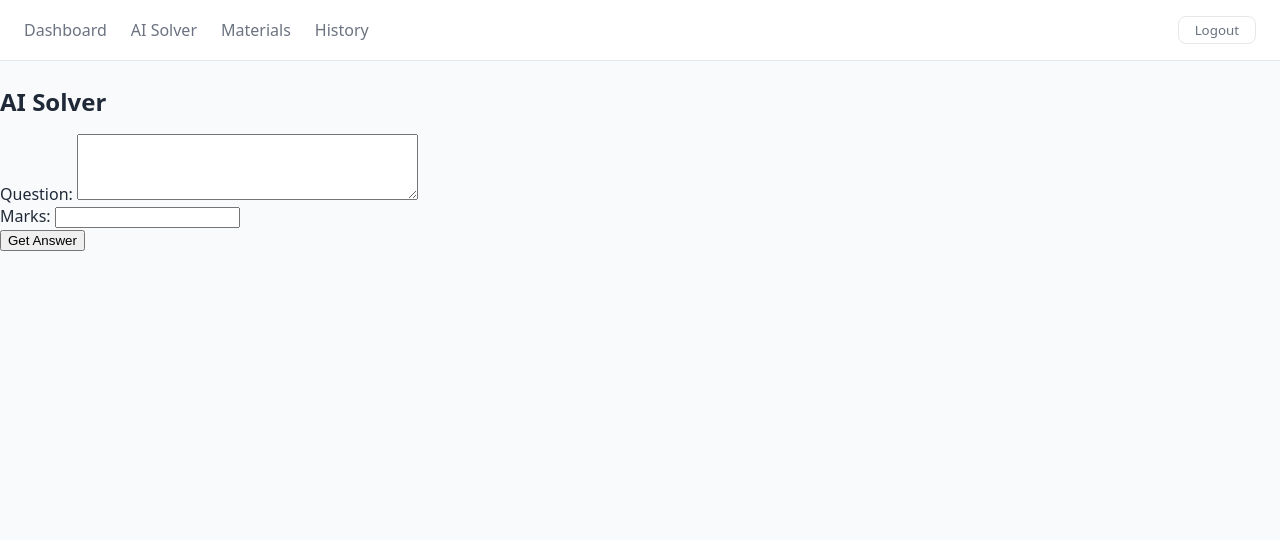
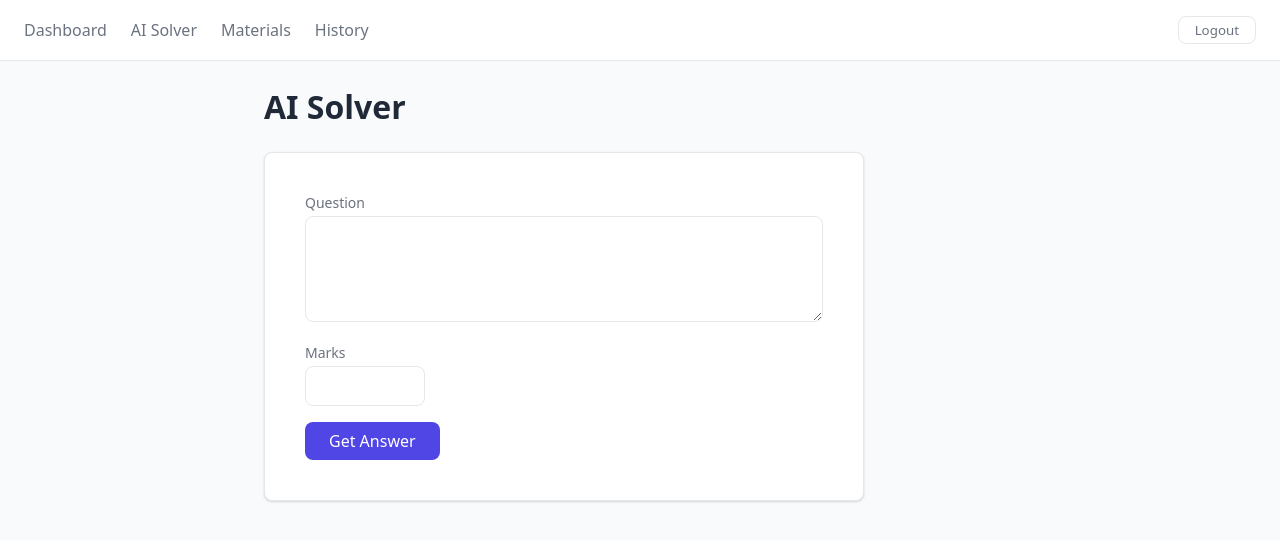
Before and after one commit to HVKG8/exam-prep-platform, a React (Vite) app in the folder client/: page /solver in a window 1280 px wide. Shown: the top 540 px of the page. Built offline with nearby package versions, Linux system fonts and the light colour scheme; sample sign-in values are in the browser's storage.

Commit message:
style: style AI Solver page with card layout

```diff
--- /dev/null
+++ b/client/src/pages/AISolver.css
@@ -0,0 +1,26 @@
+.solver-form {
+  max-width: 600px;
+}
+
+.solver-form textarea.input {
+  resize: vertical;
+  font-family: var(--font-sans);
+}
+
+.marks-group {
+  max-width: 120px;
+}
+
+.answer-box {
+  margin-top: var(--space-xl);
+  white-space: pre-wrap;
+  line-height: 1.6;
+}
+
+.answer-box h3 {
+  margin-bottom: var(--space-sm);
+  color: var(--color-text-muted);
+  font-size: 14px;
+  text-transform: uppercase;
+  letter-spacing: 0.5px;
+}
--- a/client/src/pages/AISolver.jsx
+++ b/client/src/pages/AISolver.jsx
@@ -1,6 +1,7 @@
 import { useState } from 'react';
 import axios from 'axios';
 import Navbar from '../components/Navbar';
+import './AISolver.css';
 
 function AISolver() {
   const [question, setQuestion] = useState('');
@@ -32,36 +33,41 @@ function AISolver() {
   return (
     <div>
       <Navbar />
-      <h2>AI Solver</h2>
+      <div className="page-container">
+        <h1>AI Solver</h1>
+        <div className="card solver-form">
           <form onSubmit={handleSubmit}>
-        <div>
-          <label>Question: </label>
+            <div className="form-group">
+              <label>Question</label>
               <textarea
+                className="input"
                 value={question}
                 onChange={(e) => setQuestion(e.target.value)}
                 rows={4}
-            cols={40}
               />
             </div>
-        <div>
-          <label>Marks: </label>
+            <div className="form-group marks-group">
+              <label>Marks</label>
               <input
                 type="number"
+                className="input"
                 value={marks}
                 onChange={(e) => setMarks(e.target.value)}
               />
             </div>
-        <button type="submit" disabled={loading}>
+            <button type="submit" className="btn" disabled={loading}>
               {loading ? 'Solving...' : 'Get Answer'}
             </button>
           </form>
+        </div>
 
         {answer && (
-        <div style={{ marginTop: '20px', whiteSpace: 'pre-wrap' }}>
-          <h3>Answer:</h3>
+          <div className="card answer-box">
+            <h3>Answer</h3>
             <p>{answer}</p>
           </div>
         )}
+      </div>
     </div>
   );
 }
```
Lines whose indentation alone changed are shown as unchanged.
